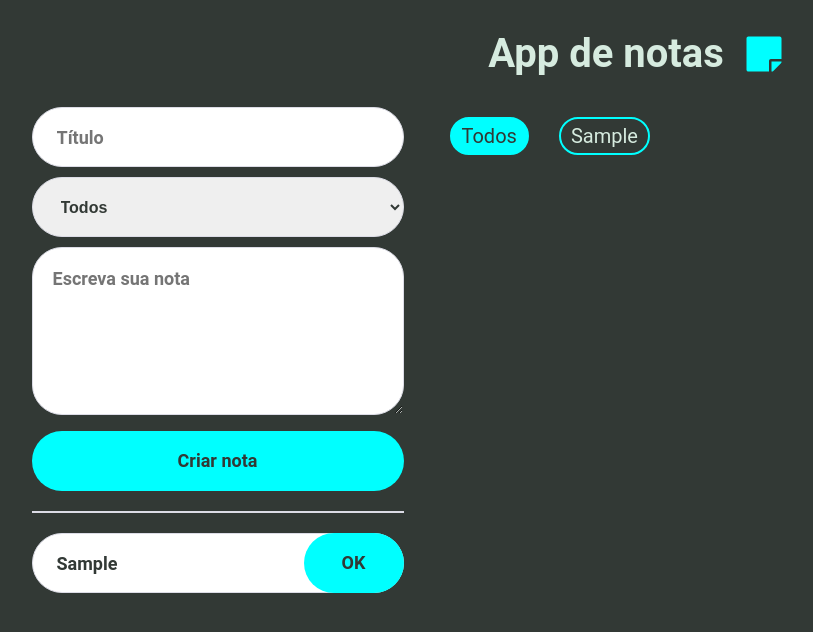
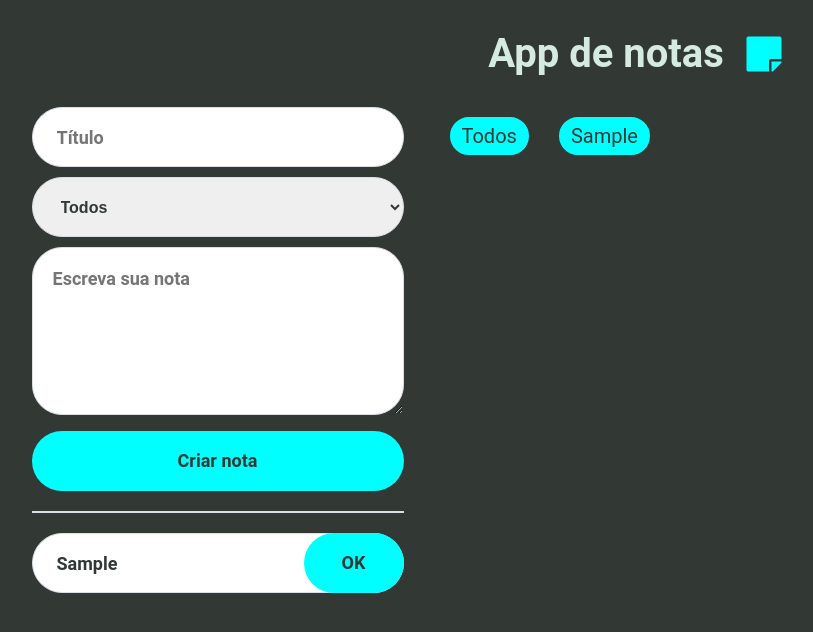
Before and after one commit to CaioAReis/App-de-Notas, a React (Create React App) app: page / in a window 1280 px wide. Both pictures are taken after typing "Sample" into the empty fields and a click on the button "OK". Shown: the top 632 px of the page, without its empty margins (4-817 px from the left). Built offline with nearby package versions, Linux system fonts and the light colour scheme.

Commit message:
Finalização - arrumando a criação e remoção de notas durante sua filtragem

```diff
--- a/src/App.js
+++ b/src/App.js
@@ -57,23 +57,14 @@ class App extends React.Component {
               criarNota={this.notas.criarNota.bind(this.notas)}
               criarCategoria={this.categoria.criarCategoria.bind(this.categoria)}
               categorias={this.categoria}
-              selecionarCategoria={
-                this.categoria.selecionarCategoria.bind(this.categoria)
-              }
             />
             <section className="notes-list">
               <NoteCategorias
                 filtrarNotas={this.notas.filtarNotas.bind(this.notas)}
                 categorias={this.categoria}
-                selecionarCategoria={
-                  this.categoria.selecionarCategoria.bind(this.categoria)
-                }
               />
               <NoteList
                 notas={this.notas}
-                selecionarCategoria={
-                  this.categoria.selecionarCategoria.bind(this.categoria)
-                }
                 removerNota={this.notas.removerNota.bind(this.notas)}
               />
             </section>
--- a/src/components/NoteForms/NoteForms.jsx
+++ b/src/components/NoteForms/NoteForms.jsx
@@ -7,6 +7,7 @@ class NoteForms extends React.Component {
         this.titulo = '';
         this.nota = '';
         this.categoriaNota = 'Todos'
+
         this.categoria = '';
         this.state = {categorias: ["Todos"]}
         this.novasCategorias = this.novasCategorias.bind(this);
@@ -48,7 +49,6 @@ class NoteForms extends React.Component {
         event.preventDefault();
         event.stopPropagation();
         this.props.criarNota(this.titulo, this.nota, this.categoriaNota);
-        this.props.selecionarCategoria(0);
     }
 
     handleCriarCategoria(event) {
--- a/src/components/NoteList/NoteList.jsx
+++ b/src/components/NoteList/NoteList.jsx
@@ -5,9 +5,7 @@ import './styles.css';
 class NoteList extends React.Component {
     constructor(props) {
         super(props);
-        this.state = {
-            notas: []
-        };
+        this.state = {notas: []};
         this.novasNotas = this.novasNotas.bind(this);
     }
 
--- a/src/components/Notecategorias/NoteCategorias.jsx
+++ b/src/components/Notecategorias/NoteCategorias.jsx
@@ -3,7 +3,7 @@ import './styles.css';
 class NoteCategorias extends React.Component {
     constructor(props) {
         super(props);
-        this.state = {categorias: [], atual: 0};
+        this.state = {categorias: []};
         this.novasCategorias = this.novasCategorias.bind(this);
     }
 
@@ -20,8 +20,6 @@ class NoteCategorias extends React.Component {
     }
 
     handleSelecionarCategoria(index) {
-        this.setState({...this.state, atual: index});
-        this.props.selecionarCategoria(index);
         this.props.filtrarNotas(this.state.categorias[index]);
     }
 
@@ -31,9 +29,8 @@ class NoteCategorias extends React.Component {
                 {this.state.categorias.map((catego, index) => (
                     <li
                         key={index}
-                        className={index === this.state.atual ?
-                        "selected" : ""}
-                        onClick={() => this.handleSelecionarCategoria(index, catego)}>
+                        className="selected"
+                        onClick={() => this.handleSelecionarCategoria(index)}>
                         {catego}
                     </li>
                 ))}
--- a/src/data/ArrayNotas.js
+++ b/src/data/ArrayNotas.js
@@ -1,5 +1,6 @@
 export default class ArrayNotas {
     constructor() {
+        this.atual = "Todos";
         this.geral = [];
         this.notas = [];
         this.inscritos = [];
@@ -18,19 +19,23 @@ export default class ArrayNotas {
     }
 
     criarNota(titulo, descricao, categoria) {
-        const novaNota = new Nota(titulo, descricao, categoria);
+        const novaNota = new Nota(titulo, descricao, categoria, this.geral.length);
         if (this.geral.length === 0) {
             this.geral.push(novaNota);
-            this.notas.push(novaNota);
+            this.filtarNotas(this.atual);
         } else {
             this.geral.push(novaNota);
-            this.filtarNotas("Todos");
+            this.filtarNotas(this.atual);
         }
+        console.log(novaNota);
         this.notificar();
     }
 
     removerNota(indice) {
-        this.notas.splice(indice, 1);
+        const posiGeral = this.notas[indice].posicao;
+        this.geral.splice(posiGeral, 1);
+        this.geral.forEach((n, i) => n.posicao = i);
+        this.filtarNotas(this.atual);
         this.notificar();
     }
 
@@ -45,9 +50,10 @@ export default class ArrayNotas {
 }
 
 class Nota {
-    constructor(titulo, descricao, categoria) {
+    constructor(titulo, descricao, categoria, posicao) {
         this.titulo = titulo;
         this.descricao = descricao;
         this.categoria = categoria;
+        this.posicao = posicao;
     }
 }
--- a/src/data/Categorias.js
+++ b/src/data/Categorias.js
@@ -1,18 +1,12 @@
 export default class Categorias {
     constructor() {
         this.categorias = ["Todos"];
-        this.categoriaSelecionada = 0;
-        this.categoriaAtual = this.categorias[this.categoriaSelecionada];
         this.inscritos = [];
     }
 
     criarCategoria(categoria) {
         this.categorias.push(categoria);
         this.notificar();
-    }
-
-    selecionarCategoria(indice) {
-        this.categoriaSelecionada = indice;
     }
 
     inscrever(func) {
```
